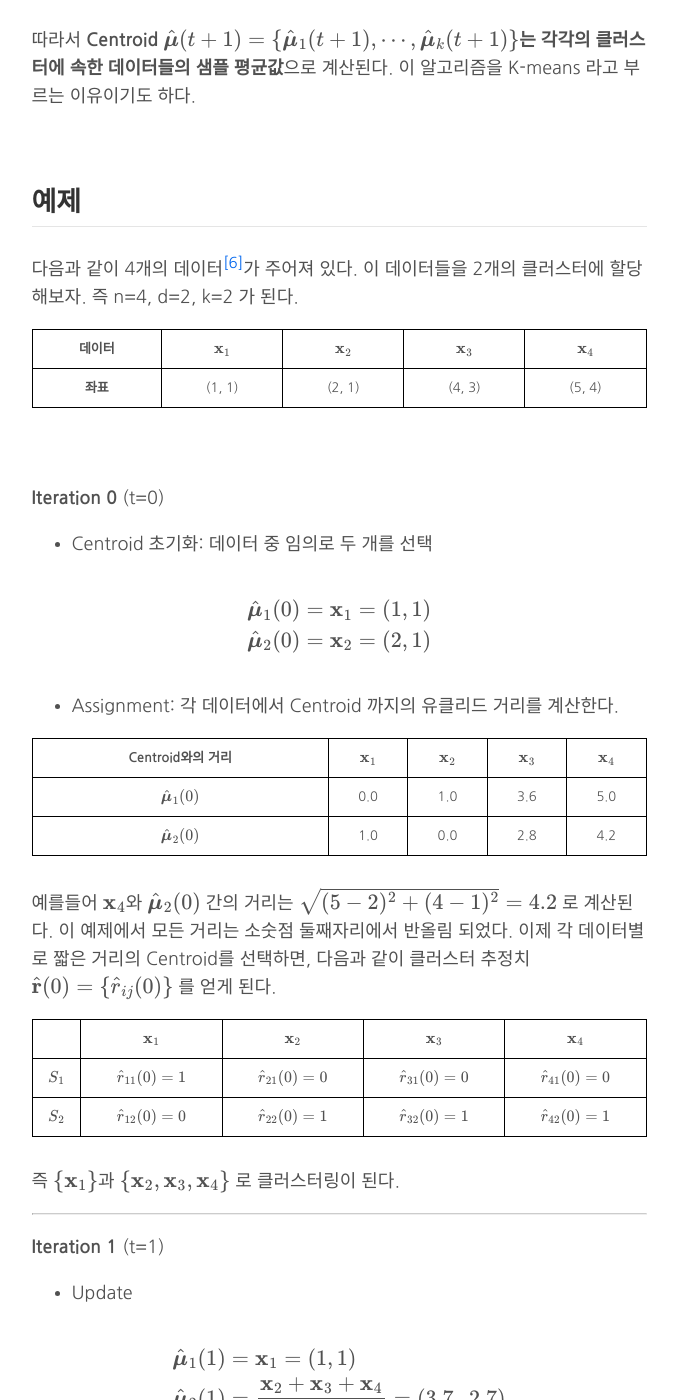
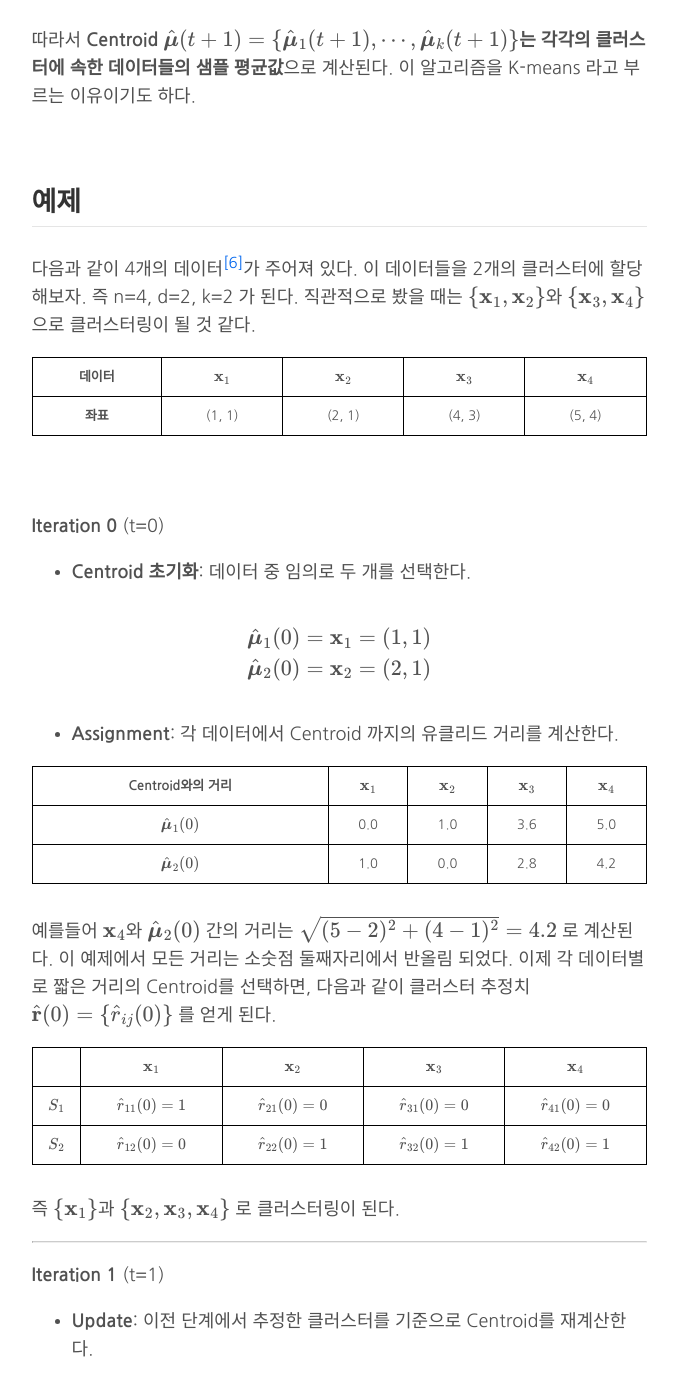
Before and after one commit to gem763/gem763.github.io, a Jekyll site: the page built from K-means-clustering.md, in a window 1280 px wide and 1400 px high, scrolled down 5229 px. Shown: the whole window, without its empty margins (301-979 px from the left). Built offline with Jekyll 4.4.1, drawn with Linux system fonts in a browser that asks for light colours; our own code applies the rules of GitHub Pages for plain Markdown files; formulas are drawn with MathJax 3; some of the changed text lies outside the part shown.

Commit message:
Uploaded by https://stackedit.io/

```diff
--- a/K-means-clustering.md
+++ b/K-means-clustering.md
@@ -179,7 +179,7 @@
 <br/>
 
 ## 예제
-다음과 같이 4개의 데이터[^ex_from]가 주어져 있다. 이 데이터들을 2개의 클러스터에 할당해보자. 즉 n=4, d=2, k=2 가 된다.
+다음과 같이 4개의 데이터[^ex_from]가 주어져 있다. 이 데이터들을 2개의 클러스터에 할당해보자. 즉 n=4, d=2, k=2 가 된다. 직관적으로 봤을 때는 <span><script type="math/tex">\{ \mathbf{x}_1, \mathbf{x}_2 \}</script></span>와 <span><script type="math/tex">\{ \mathbf{x}_3, \mathbf{x}_4 \}</script></span> 으로 클러스터링이 될 것 같다.
 
 [^ex_from]: 이 예제는 [여기](http://people.revoledu.com/kardi/tutorial/kMean/NumericalExample.htm)의 데이터를 참고로 하였다.
 
@@ -191,7 +191,7 @@
 <br/>
 
 **Iteration 0** (t=0)
-* Centroid 초기화: 데이터 중 임의로 두 개를 선택
+* **Centroid 초기화**: 데이터 중 임의로 두 개를 선택한다.
 
 <div class="math"><script type="math/tex; mode=display">
 \begin{aligned}
@@ -200,7 +200,7 @@
 \end{aligned}
 </script></div>
 
-* Assignment: 각 데이터에서 Centroid 까지의 유클리드 거리를 계산한다.
+* **Assignment**: 각 데이터에서 Centroid 까지의 유클리드 거리를 계산한다.
 
 | **Centroid와의 거리** | <span><script type="math/tex">\mathbf{x}_1</script></span> | <span><script type="math/tex">\mathbf{x}_2</script></span> | <span><script type="math/tex">\mathbf{x}_3</script></span> | <span><script type="math/tex">\mathbf{x}_4</script></span> |
 |:-:|:-:|:-:|:-:|:-:|
@@ -219,7 +219,7 @@
 ---
 
 **Iteration 1** (t=1)
-* Update
+* **Update**: 이전 단계에서 추정한 클러스터를 기준으로 Centroid를 재계산한다.
 <div class="math"><script type="math/tex; mode=display">
 \begin{aligned}
 \hat{\boldsymbol{\mu}}_1(1) &= \mathbf{x}_1 = (1,1) \\
@@ -228,7 +228,7 @@
 </script></div>
 
 
-* Assignment
+* **Assignment**: 재계산된 Centroid를 통해 클러스터를 재추정한다.
 
 | **Centroid와의 거리** | <span><script type="math/tex">\mathbf{x}_1</script></span> | <span><script type="math/tex">\mathbf{x}_2</script></span> | <span><script type="math/tex">\mathbf{x}_3</script></span> | <span><script type="math/tex">\mathbf{x}_4</script></span> |
 |:-:|:-:|:-:|:-:|:-:|
@@ -241,10 +241,13 @@
 | <span><script type="math/tex">S_1</script></span> | <span><script type="math/tex">\hat{r}_{11}(1)=1</script></span> | <span><script type="math/tex">\hat{r}_{21}(1)=1</script></span> | <span><script type="math/tex">\hat{r}_{31}(1)=0</script></span> | <span><script type="math/tex">\hat{r}_{41}(1)=0</script></span> |
 | <span><script type="math/tex">S_2</script></span> | <span><script type="math/tex">\hat{r}_{12}(1)=0</script></span> | <span><script type="math/tex">\hat{r}_{22}(1)=0</script></span> | <span><script type="math/tex">\hat{r}_{32}(1)=1</script></span> | <span><script type="math/tex">\hat{r}_{42}(1)=1</script></span> |
 
+<span><script type="math/tex">\{ \mathbf{x}_1 \}</script></span>의 클러스터에 <span><script type="math/tex">\mathbf{x}_2</script></span>가 신규 편입된 것을 알 수 있다.
+
 ---
 
-**Iteration 2** (t=1)
-* Update
+**Iteration 2** (t=2)
+* **Update**: 이전 단계에서 추정한 클러스터를 기준으로 Centroid를 재계산한다.
+
 <div class="math"><script type="math/tex; mode=display">
 \begin{aligned}
 \hat{\boldsymbol{\mu}}_1(2) &= \frac{\mathbf{x}_1 + \mathbf{x}_2}{2} = (1.5,~1) \\
@@ -253,7 +256,7 @@
 </script></div>
 
 
-* Assignment
+* **Assignment**: 재계산된 Centroid를 통해 클러스터를 재추정한다.
 
 | **Centroid와의 거리** | <span><script type="math/tex">\mathbf{x}_1</script></span> | <span><script type="math/tex">\mathbf{x}_2</script></span> | <span><script type="math/tex">\mathbf{x}_3</script></span> | <span><script type="math/tex">\mathbf{x}_4</script></span> |
 |:-:|:-:|:-:|:-:|:-:|
@@ -268,7 +271,7 @@
 | <span><script type="math/tex">S_1</script></span> | <span><script type="math/tex">\hat{r}_{11}(2)=1</script></span> | <span><script type="math/tex">\hat{r}_{21}(2)=1</script></span> | <span><script type="math/tex">\hat{r}_{31}(2)=0</script></span> | <span><script type="math/tex">\hat{r}_{41}(2)=0</script></span> |
 | <span><script type="math/tex">S_2</script></span> | <span><script type="math/tex">\hat{r}_{12}(2)=0</script></span> | <span><script type="math/tex">\hat{r}_{22}(2)=0</script></span> | <span><script type="math/tex">\hat{r}_{32}(2)=1</script></span> | <span><script type="math/tex">\hat{r}_{42}(2)=1</script></span> |
 
-클러스터에 변화가 없으므로, iteration 2에서 알고리즘을 종료한다. 결국 클러스터는 <span><script type="math/tex">\{ \mathbf{x}_1, \mathbf{x}_2 \}</script></span>과 <span><script type="math/tex">\{ \mathbf{x}_3, \mathbf{x}_4 \}</script></span> 로 묶이게 된다.
+클러스터에 변화가 없으므로, iteration 2에서 알고리즘을 종료한다. 결국 직관대로 클러스터는 <span><script type="math/tex">\{ \mathbf{x}_1, \mathbf{x}_2 \}</script></span>와 <span><script type="math/tex">\{ \mathbf{x}_3, \mathbf{x}_4 \}</script></span> 로 묶이게 되었다. 물론 데이터의 차원이 커지게 되면 (즉 d가 커지게 되면) 직관적인 추정 자체가 불가능해 지는 경우가 많아진다.
 
 
 <br/>
```
